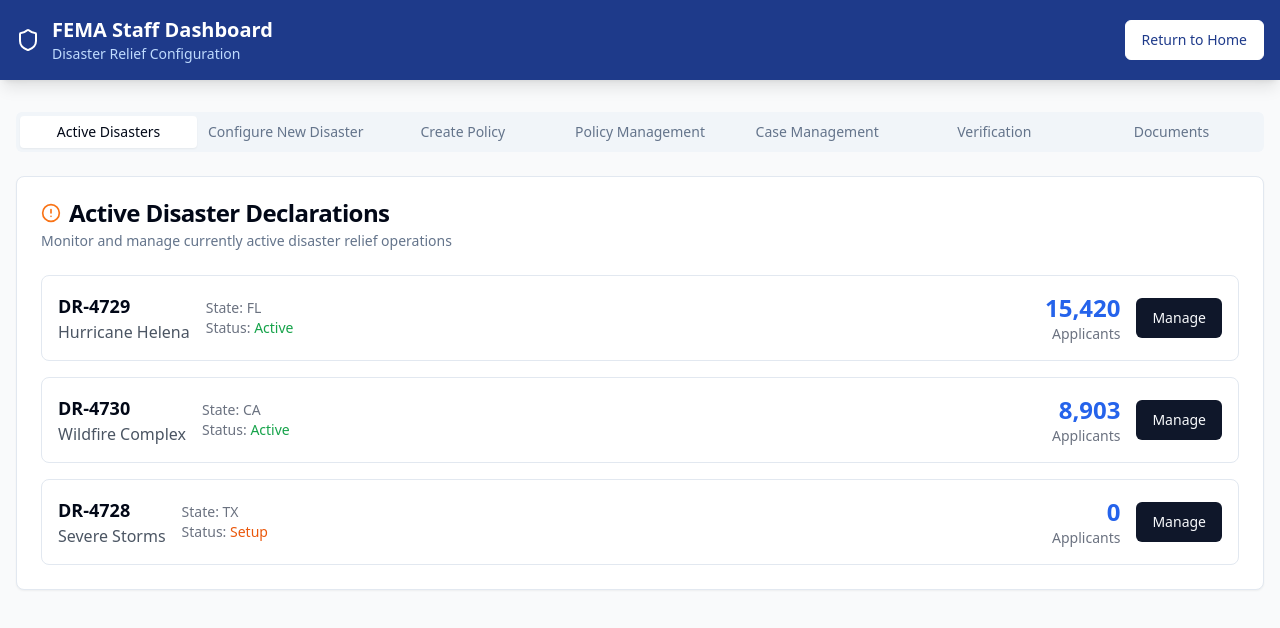
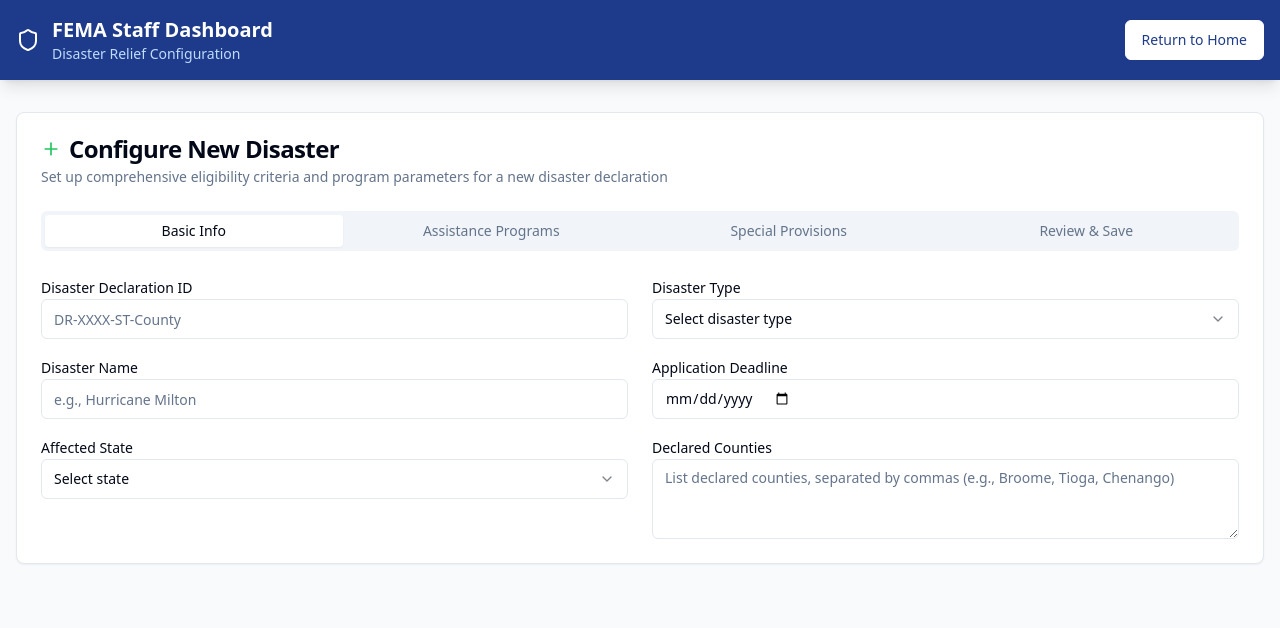
Before and after one commit to aih/disaster-relief, a React (Vite) app: page /staff-dashboard in a window 1280 px wide. Shown: the top 628 px of the page. Built offline with nearby package versions, Linux system fonts and the light colour scheme.

Commit message:
Remove unnecessary dashboard panels
Removed all panels from the FEMA staff dashboard except for the "Configure New Disaster" panel, as per the user's request.

```diff
--- a/src/pages/StaffDashboard.tsx
+++ b/src/pages/StaffDashboard.tsx
@@ -1,22 +1,11 @@
+
 import { useState } from "react";
-import { Tabs, TabsContent, TabsList, TabsTrigger } from "@/components/ui/tabs";
 import { useToast } from "@/hooks/use-toast";
 import StaffHeader from "@/components/staff/StaffHeader";
-import ActiveDisasters from "@/components/staff/ActiveDisasters";
 import ConfigureDisaster from "@/components/staff/ConfigureDisaster";
-import PolicyManagement from "@/components/staff/PolicyManagement";
-import CaseManagement from "@/components/staff/CaseManagement";
-import VerificationWorkflow from "@/components/staff/VerificationWorkflow";
-import DocumentProcessing from "@/components/staff/DocumentProcessing";
-import PolicyCreation from "@/components/staff/PolicyCreation";
 
 const StaffDashboard = () => {
   const { toast } = useToast();
-  const [activeDisasters] = useState([
-    { id: "DR-4729", name: "Hurricane Helena", state: "FL", status: "Active", applicants: 15420 },
-    { id: "DR-4730", name: "Wildfire Complex", state: "CA", status: "Active", applicants: 8903 },
-    { id: "DR-4728", name: "Severe Storms", state: "TX", status: "Setup", applicants: 0 }
-  ]);
 
   const handleSaveDisaster = () => {
     toast({
@@ -30,45 +19,7 @@ const StaffDashboard = () => {
       <StaffHeader />
 
       <div className="container mx-auto px-4 py-8">
-        <Tabs defaultValue="disasters" className="space-y-6">
-          <TabsList className="grid w-full grid-cols-7">
-            <TabsTrigger value="disasters">Active Disasters</TabsTrigger>
-            <TabsTrigger value="configure">Configure New Disaster</TabsTrigger>
-            <TabsTrigger value="create-policy">Create Policy</TabsTrigger>
-            <TabsTrigger value="policies">Policy Management</TabsTrigger>
-            <TabsTrigger value="cases">Case Management</TabsTrigger>
-            <TabsTrigger value="verification">Verification</TabsTrigger>
-            <TabsTrigger value="documents">Documents</TabsTrigger>
-          </TabsList>
-
-          <TabsContent value="disasters">
-            <ActiveDisasters disasters={activeDisasters} />
-          </TabsContent>
-
-          <TabsContent value="configure">
-            <ConfigureDisaster onSave={handleSaveDisaster} />
-          </TabsContent>
-
-          <TabsContent value="create-policy">
-            <PolicyCreation />
-          </TabsContent>
-
-          <TabsContent value="policies">
-            <PolicyManagement />
-          </TabsContent>
-
-          <TabsContent value="cases">
-            <CaseManagement />
-          </TabsContent>
-
-          <TabsContent value="verification">
-            <VerificationWorkflow />
-          </TabsContent>
-
-          <TabsContent value="documents">
-            <DocumentProcessing />
-          </TabsContent>
-        </Tabs>
+        <ConfigureDisaster onSave={handleSaveDisaster} />
       </div>
     </div>
   );
```
